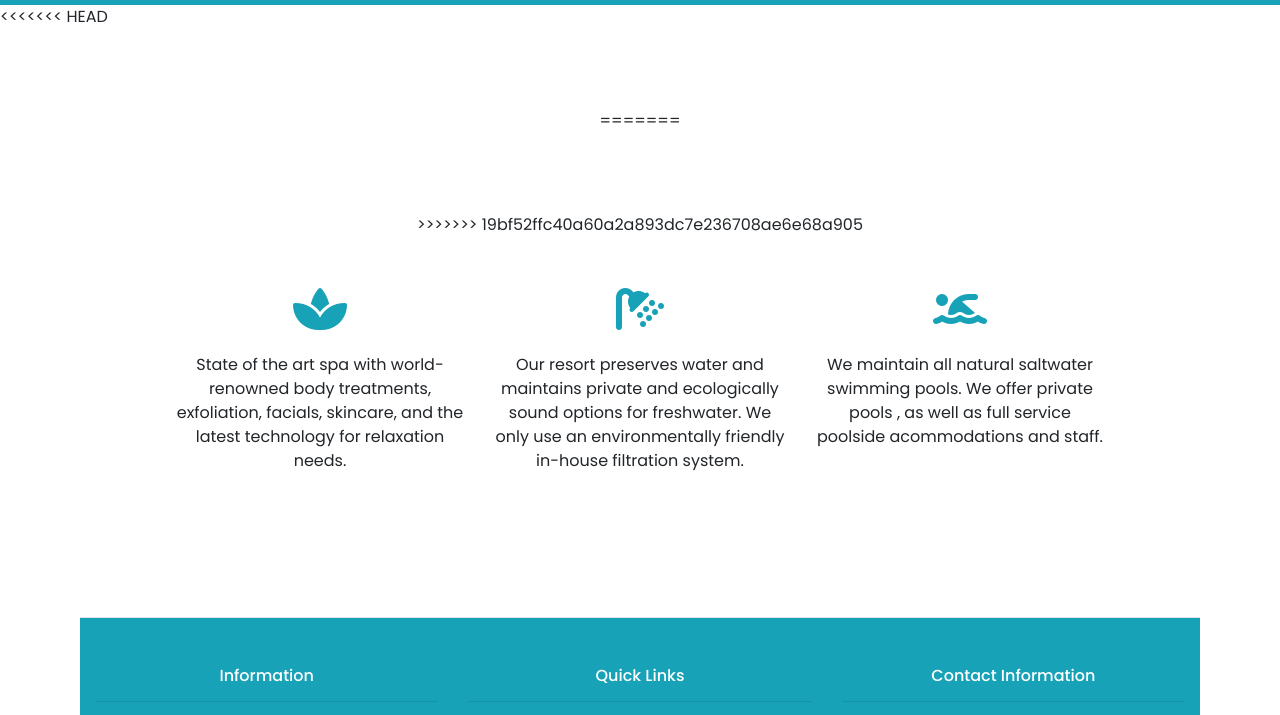
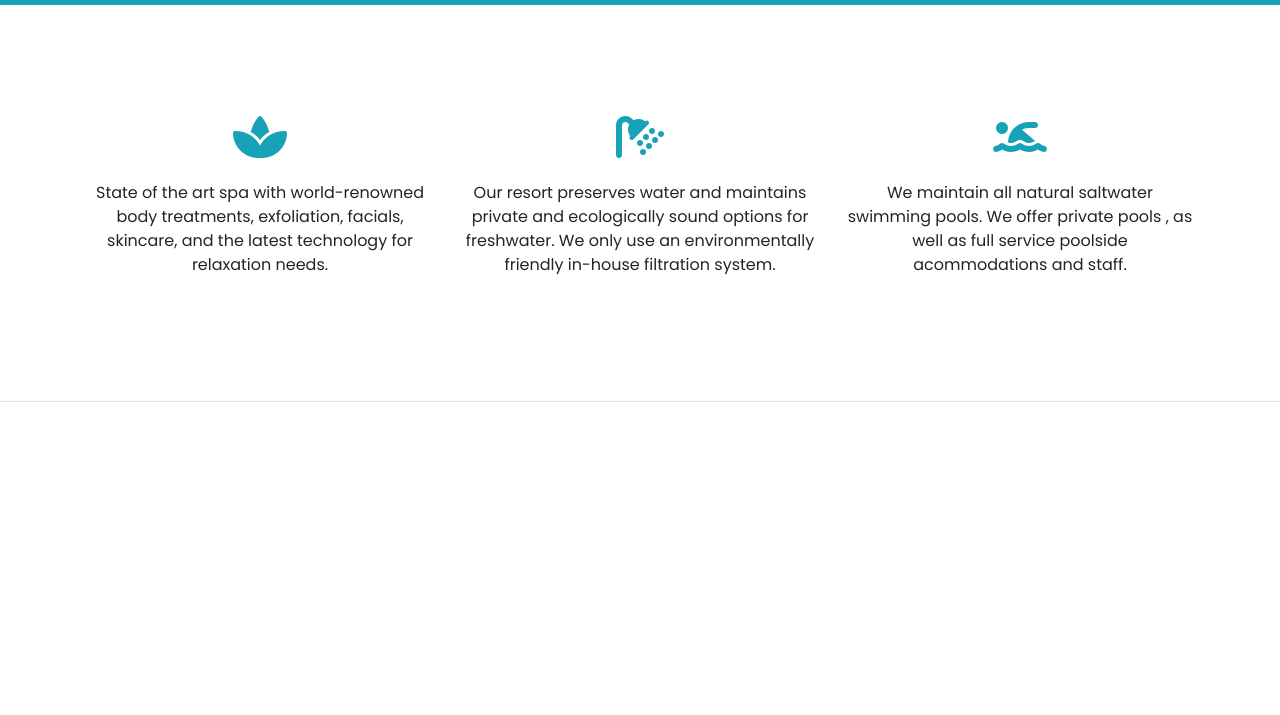
Before and after one commit to ashley-christensen/beach-bootstrap, a website: page about.html in a window 1280 px wide. Shown: the part 51-766 px from the top of the page. Drawn offline with nearby package versions, Linux system fonts and the light colour scheme.

Commit message:
styling15

```diff
--- a/about.html
+++ b/about.html
@@ -48,14 +48,10 @@
       </div>
     </nav>
 
-<<<<<<< HEAD
+
     <section id="main">
       <div class="section about-section border-bottom text-center">
-=======
 
-    <section id="main bg-info">
-      <div class="section about-section border-bottom text-center bg-white">
->>>>>>> 19bf52ffc40a60a2a893dc7e236708ae6e68a905
         <div class="container py-5">
           <div class="row">
             <div class="col-md-4">
@@ -133,79 +129,6 @@
         </div>
       </div>
     </section>
-    <!-- <nav class="navbar navbar-expand-sm navbar-dark bg-info">
-      <div class="container">
-        <a href="/index.html" class="navbar-brand">Palmera Resort and Spa</a>
-        <button class="navbar-toggler" data-toggle="collapse" data-target="#navbarCollapse">
-          <span class="navbar-toggler-icon"></span>
-        </button>
-        <div class="collapse navbar-collapse" id="navbarCollapse">
-          <ul class="navbar-nav ml-auto">
-            <li class="nav-item">
-              <a href="/index.html" class="nav-link">Home</a>
-            </li>
-            <li class="nav-item active">
-              <a href="#" class="nav-link">About</a>
-            </li>
-            <li class="nav-item">
-              <a href="/featured.html" class="nav-link">Featured</a>
-            </li>
-            <li class="nav-item">
-              <a href="/reservations.html" class="nav-link">Reservations</a>
-            </li>
-            <li class="nav-item">
-              <i class="fas icon-nav fa-duotone fa-umbrella-beach fa-2x"></i>
-            </li>
-          </ul>
-        </div>
-      </div>
-    </nav>
-
-
-    <section id="main">
-
-    </section>
-
-
-    <section class="section footer py-5 bg-info text-white">
-      <div class="container">
-        <div class="row">
-          <div class="col-md-4 text-center">
-            <h6>Information</h6>
-            <hr />
-            <p class="footer-info">
-              Remote Antiguan Resort nestled in the heart of the tropics. We
-              provide the ultimate getaway for romance, luxury, and relaxation.
-            </p>
-          </div>
-          <div class="col-md-4 text-center">
-            <h6>Quick Links</h6>
-            <hr />
-            <div>
-              <a href="/index.html" class="footer-link">Home</a>
-            </div>
-            <div>
-              <a href="/about.html" class="footer-link">About</a>
-            </div>
-            <div>
-              <a href="/featured.html" class="footer-link">Featured</a>
-            </div>
-            <div>
-              <a href="/reservations.html" class="footer-link">Reservations</a>
-            </div>
-          </div>
-          <div class="col-md-4 text-center">
-            <h6>Contact Information</h6>
-            <hr />
-            <div class="footer-contact">
-              70 Main Street, Bay Island, Antigua
-            </div>
-            <div class="footer-contact">+1 268 333 9906</div>
-            <div class="footer-contact">PalmeraResort@info.com</div>
-          </div>
-        </div>
-      </div>
-    </section> -->
 
     <!-- Jquery, Popper, Bootstrap -->
     <script src="node_modules/jquery/dist/jquery.slim.min.js"></script>
--- a/styles.css
+++ b/styles.css
@@ -129,10 +129,11 @@ span {
 }
 
 .about-section {
-	padding: 80px;
+	padding: 60px;
 }
+
 .section-info {
-	padding: 80px;
+	/* padding: 60px; */
 	font-size: 14px;
 	line-height: 16px;
 }
```
Also changed, not shown: featured.html (+10 -27 lines), index.html (+29 -77 lines).
